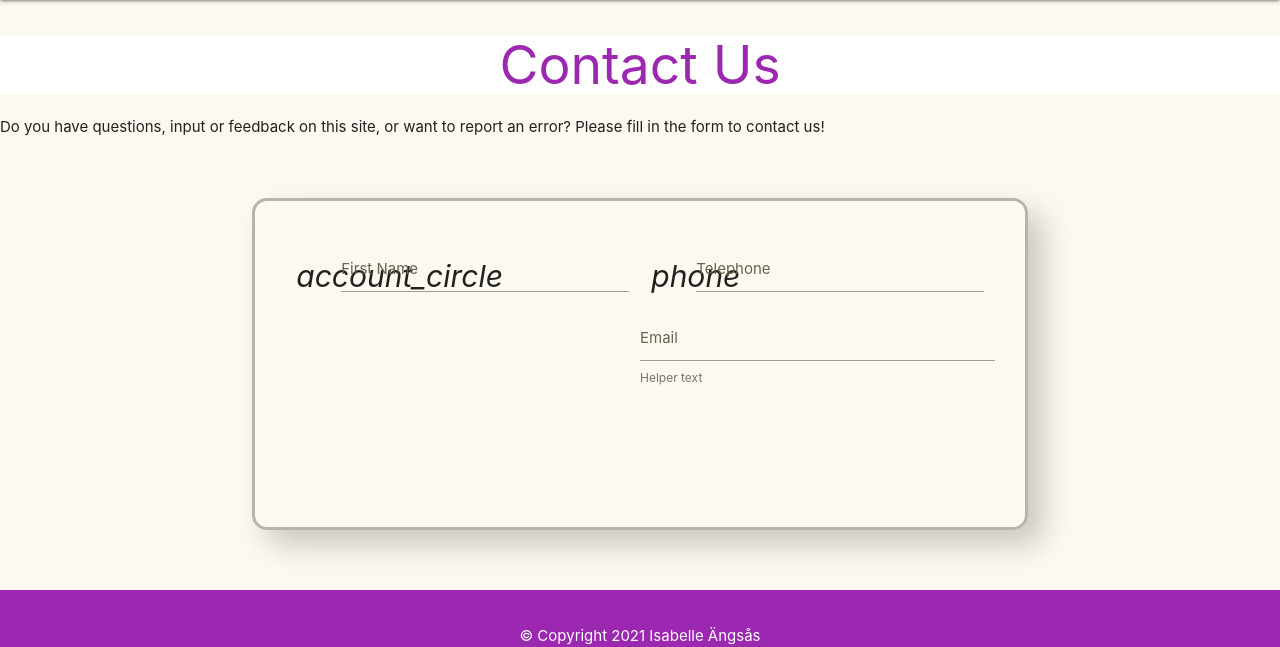
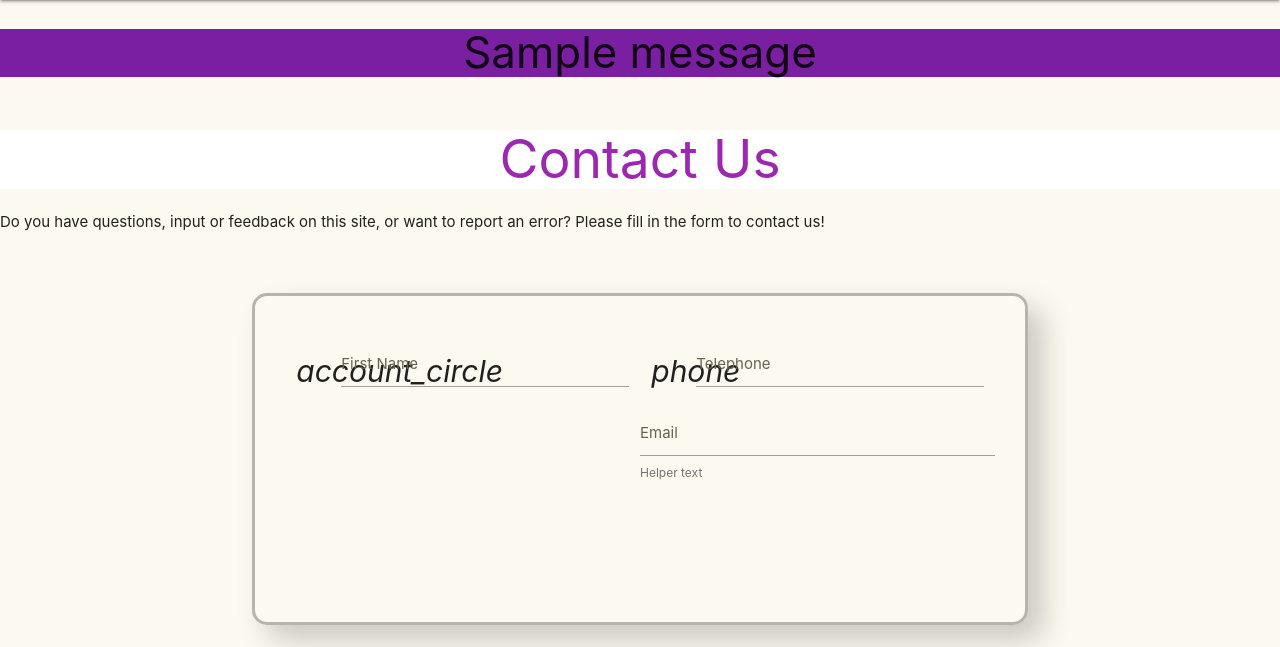
Before and after one commit to mmmangooo/Milestone-project3, a Flask app: page /contact in a window 1280 px wide. Shown: the part 64-711 px from the top of the page. Run offline with Flask 2, Linux system fonts and the light colour scheme; one stand-in notice (Sample message) is shown; some libraries are stand-ins or nearby versions.

Commit message:
Added displaying of flash message in base.html template

```diff
--- a/templates/base.html
+++ b/templates/base.html
@@ -11,7 +11,7 @@
         <title>Feminist book site</title>
     </head>
     <body>
-
+<header>
 
         <nav class="nav-extended white">
             <div class="nav-wrapper ">
@@ -56,6 +56,20 @@
                     </li>
             </ul>
         </nav>
+        </header>
+
+        <section>
+            <!--Display flash messages-->
+            {% with messages = get_flashed_messages() %}
+            {% if messages %}
+                {% for message in messages %}
+                <div class="row flashes">
+   <h3 class="purple darken-2 center-align">{{ message }}</h3>
+                </div>
+                {% endfor %}
+            {% endif %}
+            {% endwith %}
+        </section>
 
         {% block content %}
      {% endblock %}
```
